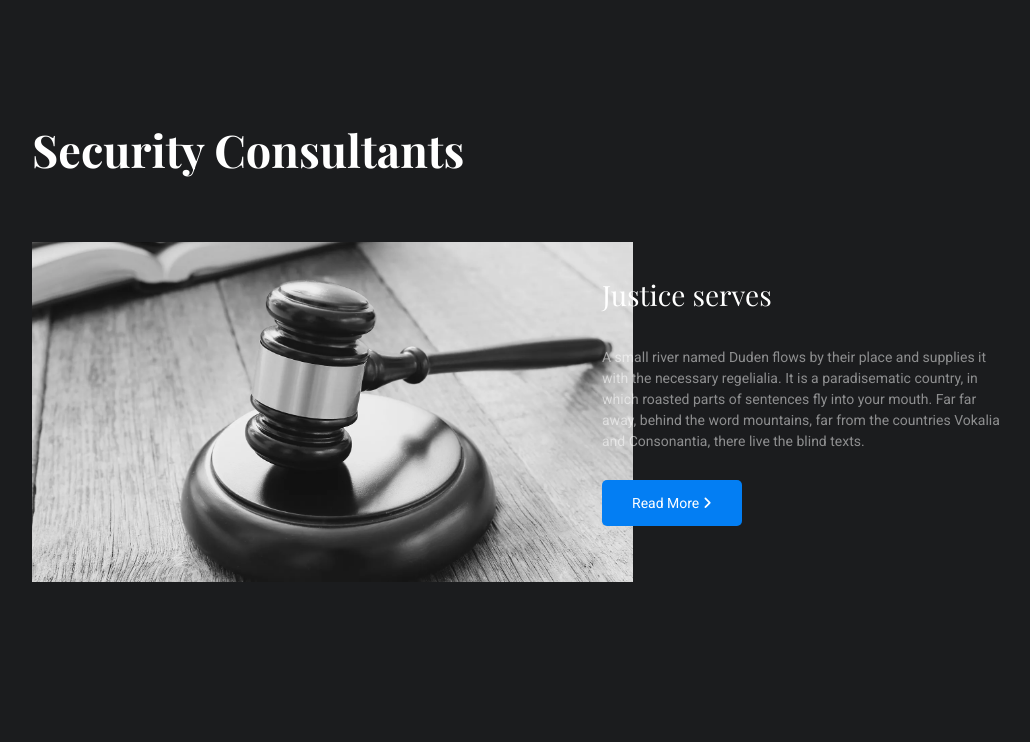
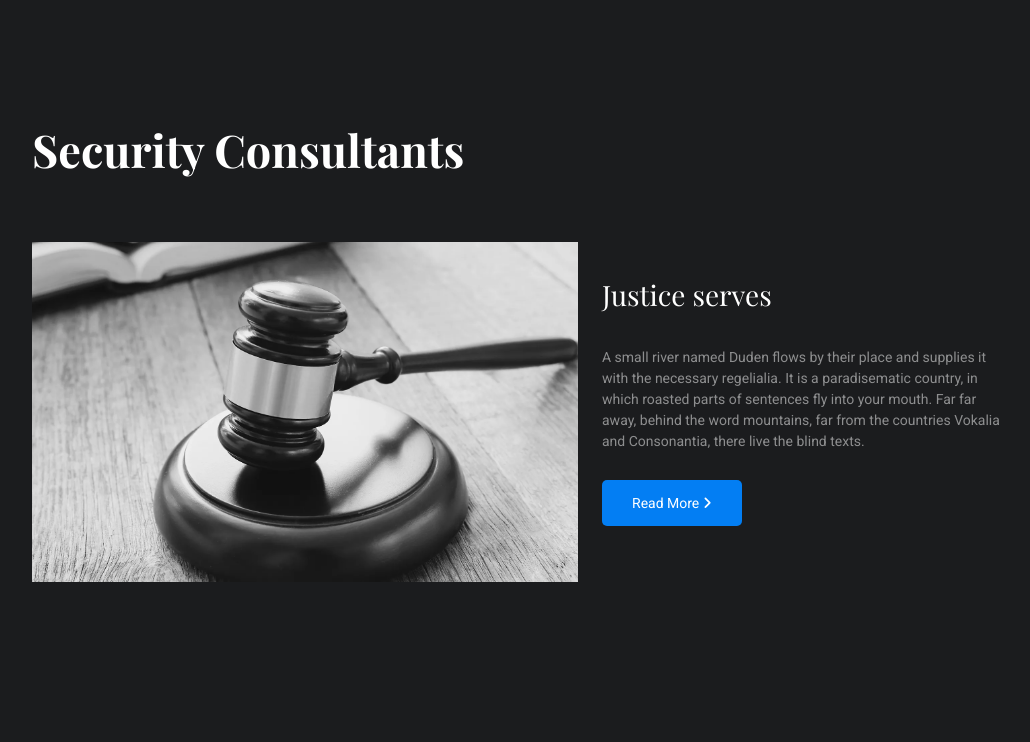
Before and after one commit to Daniyal-Nazeer/solicitor, a plain HTML site: page index.html in a window 1280 px wide. Shown: the part 2184-2926 px from the top of the page, without its empty margins (50-1080 px from the left). Drawn offline with nearby package versions, Linux system fonts and the light colour scheme; a web font is replaced by a local one.

Commit message:
Update custom.css

```diff
--- a/css/custom.css
+++ b/css/custom.css
@@ -227,7 +227,7 @@ section.our-services-sec h2 {
 
 
 .s_img img {
-    width: 601px;
+    width: 100%;
     height: 340px;
     object-fit: cover;
 }
```
